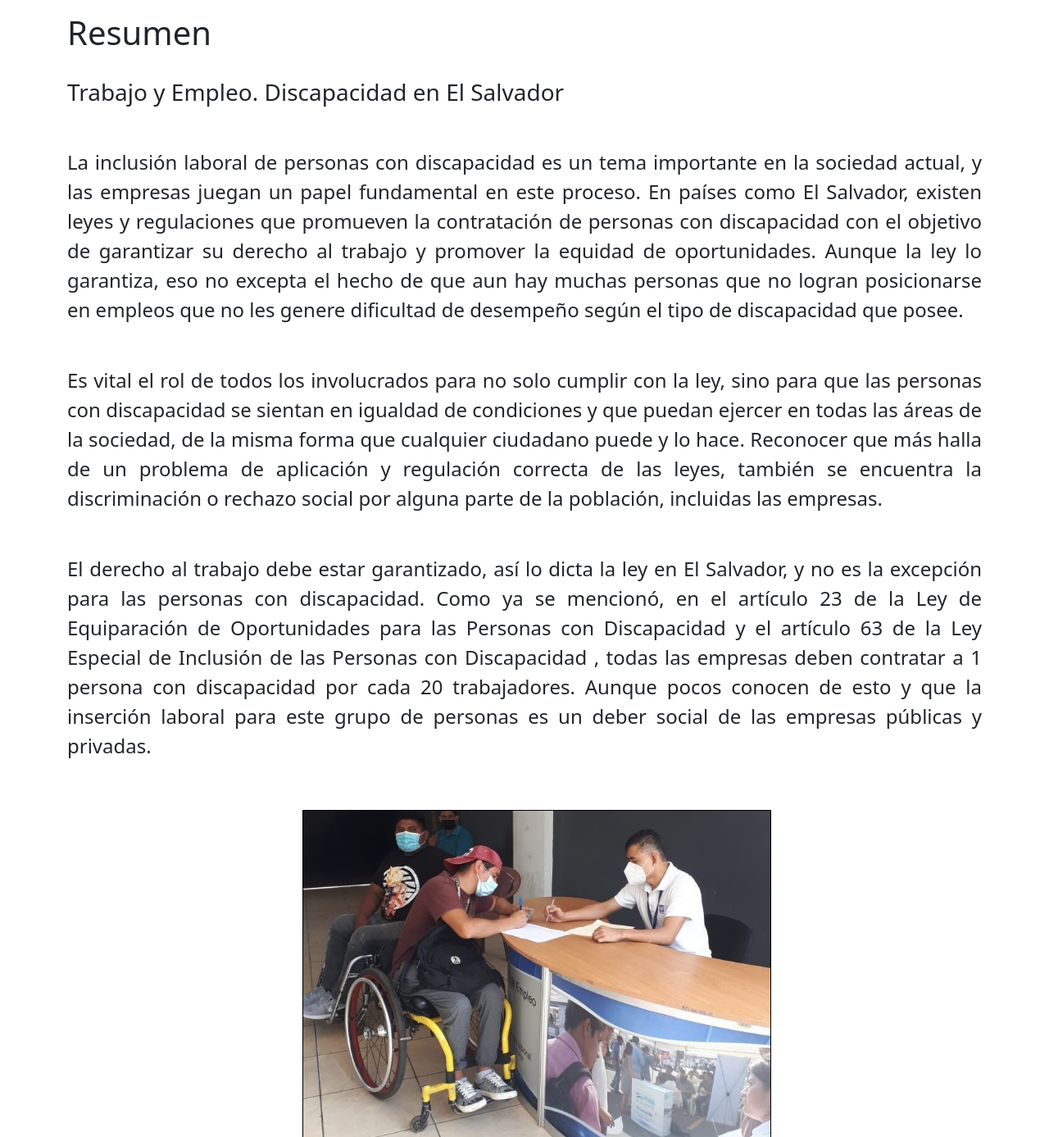
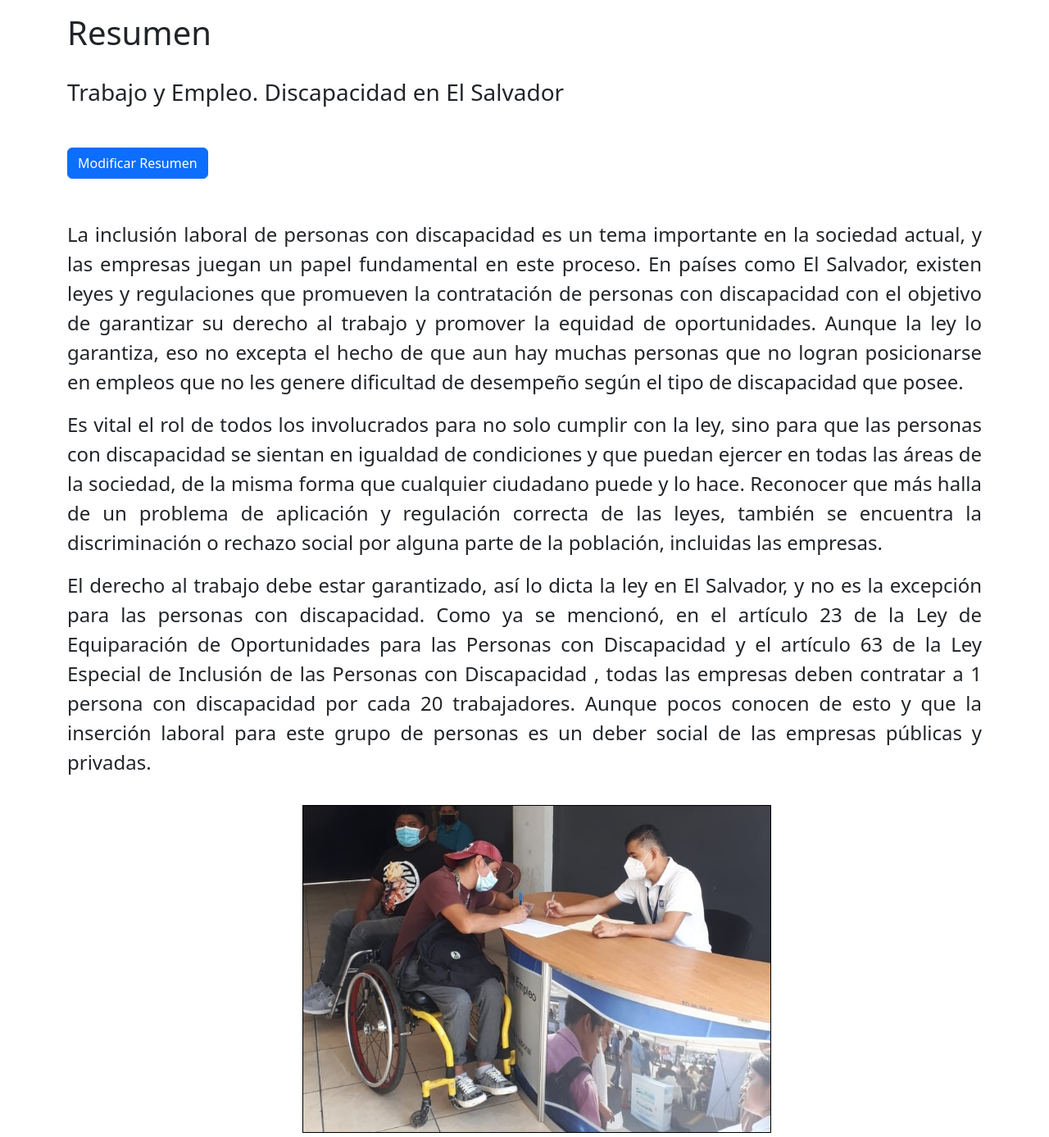
Before and after one commit to JGer04/HDP, a Django app: page /trabajo/trabajo in a window 1280 px wide; the page is wider, and only the part inside the window is pictured. Shown: the part 80-1467 px from the top of that part at 82% size. Run offline with Django 4.2, Linux system fonts and the light colour scheme; a user stored in the database is signed in; data comes from the database, SQL or seed files in the repository; both versions use the stored data as it was after the commit; some libraries are stand-ins or nearby versions.

Commit message:
Completo, solo quedan detalles mínimos

```diff
--- a/Proyecto/Proyecto/settings.py
+++ b/Proyecto/Proyecto/settings.py
@@ -124,6 +124,7 @@ USE_I18N = True
 USE_TZ = True
 
 
+
 # Static files (CSS, JavaScript, Images)
 # https://docs.djangoproject.com/en/4.2/howto/static-files/
 
--- a/Proyecto/aplicaciones/educacion/urls.py
+++ b/Proyecto/aplicaciones/educacion/urls.py
@@ -29,4 +29,5 @@ urlpatterns = [
     path('educacion/tabla-preva/modificar/<pk>/', views.modificarTablaPR.as_view(), name='PRmodificar'),
     path('educacion/tabla-preva/eliminar/<pk>/', views.eliminarTablaPR.as_view(), name='PReliminar'),
 
+
 ]
--- a/Proyecto/aplicaciones/trabajo/urls.py
+++ b/Proyecto/aplicaciones/trabajo/urls.py
@@ -29,5 +29,4 @@ urlpatterns = [
     path('trabajo/tabla-categoria/crear', views.crearTablaCA.as_view(), name='CAcrear'),
     path('trabajo/tabla-categoria/modificar/<pk>/', views.modificarTablaCA.as_view(), name='CAmodificar'),
     path('trabajo/tabla-categoria/eliminar/<pk>/', views.eliminarTablaCA.as_view(), name='CAeliminar'),
-
 ]
--- a/Proyecto/aplicaciones/trabajo/views.py
+++ b/Proyecto/aplicaciones/trabajo/views.py
@@ -101,14 +101,14 @@ class crearTablaDI(CreateView):
     success_url = reverse_lazy('trabajo')
 
 class modificarTablaDI(UpdateView):
-    template_name = 'trabajo/tipo-disc/crear.html'
+    template_name = 'trabajo/tipo-disc/modificar.html'
     model = tablaTipoDiscapacidad
     fields = ['discapacidad','numero_Ocupadas','porcentaje_Ocupadas','numero_Desocupadas','porcentaje_Desocupadas','numero_Inactivas','porcentaje_Inactivas']
     success_message = "El registro %(nombre)s fue eliminado exitosamente"
     success_url = reverse_lazy('trabajo')
 
 class eliminarTablaDI(DeleteView):
-    template_name = 'trabajo/tipo-disc/crear.html'
+    template_name = 'trabajo/tipo-disc/eliminar.html'
     model = tablaTipoDiscapacidad
     fields = ['discapacidad','numero_Ocupadas','porcentaje_Ocupadas','numero_Desocupadas','porcentaje_Desocupadas','numero_Inactivas','porcentaje_Inactivas']
     success_message = "El registro %(nombre)s fue eliminado exitosamente"
@@ -123,14 +123,28 @@ class crearTablaCA(CreateView):
     success_url = reverse_lazy('trabajo')
 
 class modificarTablaCA(UpdateView):
-    template_name = 'trabajo/tabla-categoria/crear.html'
+    template_name = 'trabajo/tabla-categoria/modificar.html'
     model = tablaCategoria
     fields = ['categoria','hombre','mujer','total']
     success_url = reverse_lazy('trabajo')
 
 class eliminarTablaCA(DeleteView):
-    template_name = 'trabajo/tabla-categoria/crear.html'
+    template_name = 'trabajo/tabla-categoria/eliminar.html'
     model = tablaCategoria
     fields = ['categoria','hombre','mujer','total']
     success_message = "El registro %(nombre)s fue eliminado exitosamente"
     success_url = reverse_lazy('trabajo')
+
+# -------------------- CRUD DE RESUMEN ---------------------------
+#class modificarResumen(UpdateView):
+#   template_name = 'trabajo/resumen/modificar.html'
+#   model = resumen
+#   fields = ['resumen']
+#   success_url = reverse_lazy('trabajo')
+
+# -------------------- CRUD DE ANÁLISIS ---------------------------
+#class modificarAnalisis(UpdateView):
+#   template_name = 'trabajo/analisis/modificar.html'
+#   model = analisis
+#   fields = ['analisis']
+#   success_url = reverse_lazy('trabajo')
--- a/Proyecto/templates/layout/_sidebar.html
+++ b/Proyecto/templates/layout/_sidebar.html
@@ -26,7 +26,7 @@
         Educación
       </a>
       <li class="nav-item active">
-        <a href= "{% url 'inicio' %}">
+        <a href= "{% url 'referencia' %}">
           Referencias
         </a>
       </li>
--- a/Proyecto/templates/trabajo/trabajo.html
+++ b/Proyecto/templates/trabajo/trabajo.html
@@ -10,8 +10,14 @@
 <h1 class="titulo1">Resumen</h1>
 <h3 style="margin-bottom: 50px;">Trabajo y Empleo. Discapacidad en El Salvador</h3>
 
+{% if request.user.is_superuser %}
+    <a href="/admin/trabajo/resumen/">
+        <button style="margin-bottom: 50px;" type="button" class="btn btn-primary">Modificar Resumen</button>
+    </a>
+{% endif %}
+
 {% for b in resumen %}
-    <p class="justificado" style="font-size: x-large; margin-bottom: 50px;">
+    <p class="justificado" style="font-size: x-large;">
          {{ b.resumen }}
     </p>
 {% endfor %}
@@ -28,12 +34,18 @@
     </div>
 </div>
 
-<h1>Análisis de los datos obtenidos</h1>
-<h3>Trabajo y Empleo. Discapacidad en El Salvador</h3>
+<h1 class ="titulo1">Análisis de los datos obtenidos</h1>
+<h3 style="margin-bottom: 50px;">Trabajo y Empleo. Discapacidad en El Salvador</h3>
+
+{% if request.user.is_superuser %}
+    <a href="/admin/trabajo/analisis/">
+        <button style="margin-bottom: 50px;" type="button" class="btn btn-primary">Modificar Análisis</button>
+    </a>
+{% endif %}
 
 {% for a in analisis %}
-    <p class="justificado" style="font-size: x-large; margin-bottom: 50px;">
-         {{ a.resumen }}
+    <p class="justificado" style="font-size: x-large;">
+         {{ a.analisis }}
     </p>
 {% endfor %}
 
@@ -43,7 +55,7 @@
     </div>
 </div>
 
-<h1>Análisis Estadístico</h1>
+<h1 class="titulo1">Análisis Estadístico</h1>
 <h3>Trabajo y Empleo. Discapacidad en El Salvador</h3>
 <br>
 <p class="justificado" style="font-size: x-large">
@@ -337,7 +349,7 @@
     </p>
 </div>
 
-<h1 style="padding-top: 100px">Análisis Gráfico</h1>
+<h1 class="titulo1">Análisis Gráfico</h1>
 <h3>Trabajo y Empleo. Discapacidad en El Salvador</h3>
 
 <div class="grafico">
```
Also changed, not shown: Proyecto/aplicaciones/educacion/views.py (+6 -1 lines), Proyecto/templates/educacion/educacion.html (+17 -5 lines), Proyecto/db.sqlite3, 11 other files.
